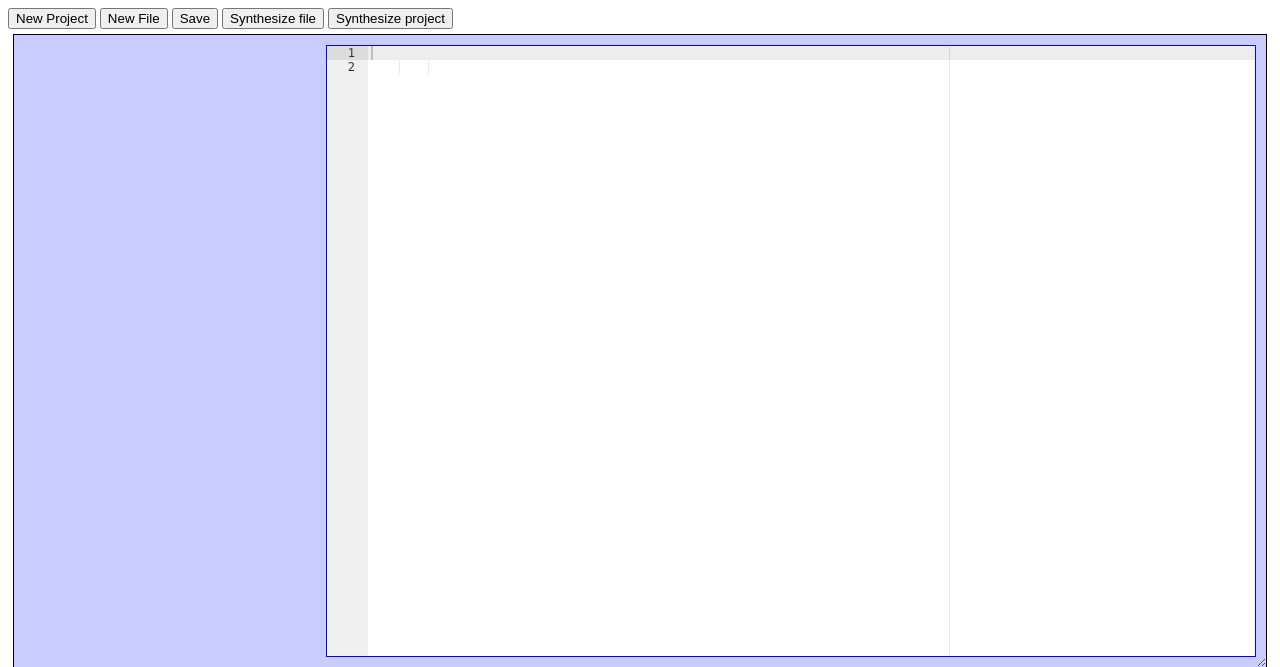
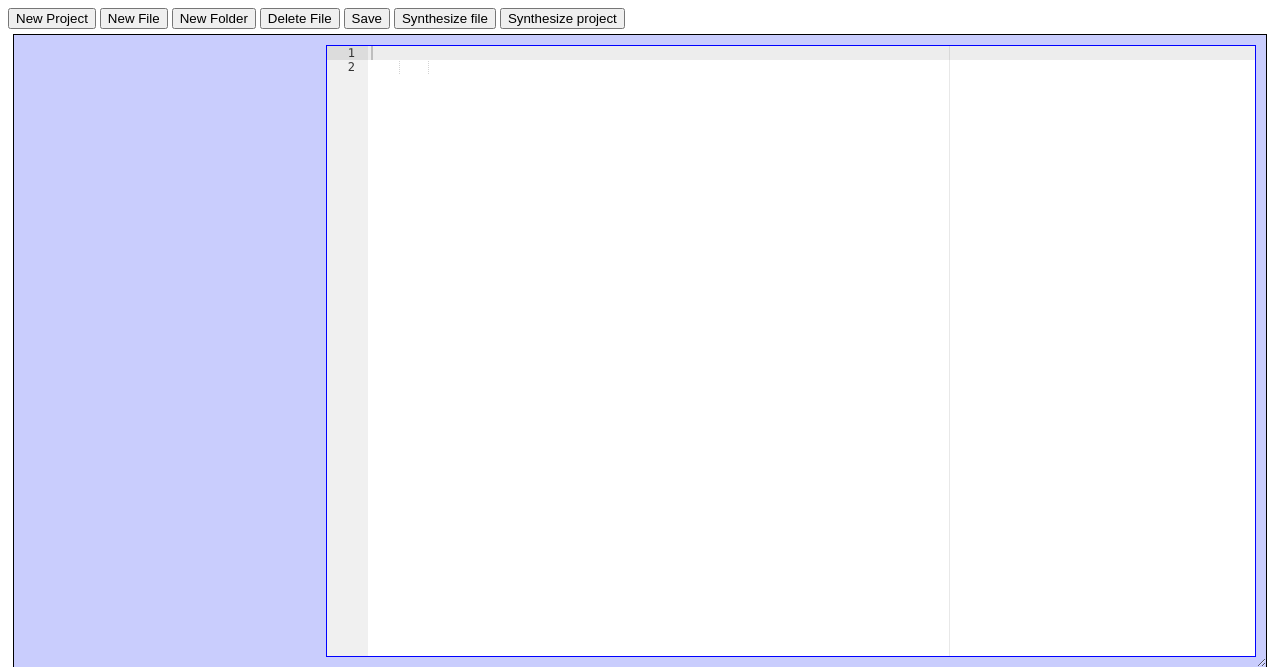
Before and after one commit to dahalankur/es4VHDL, a Flask app: template templates/index.html in a window 1280 px wide. Shown: the top 667 px of the page. Run offline with Flask 2, Linux system fonts and the light colour scheme; the template is opened without the code that fills it, so the values that code supplies are empty; some libraries are stand-ins or nearby versions.

Commit message:
Add more endpoints to interact with files

```diff
--- a/app.py
+++ b/app.py
@@ -37,6 +37,43 @@ def make_tree(path):
 
 # TODO: Update the size of the file tree and the editor window to be correct.
 
+@app.route('/delete_file', methods = ['GET'])
+@htpasswd.required
+def delete_file(user):
+    path = os.path.expanduser(f'/h/{user}/.es4/')
+    to_delete = request.args.get('filename')
+    if os.path.exists(path=to_delete):
+        if not os.path.isfile(path=to_delete):
+            flash('Cannot delete non-file', 'error')
+            return redirect(url_for('index'))
+        # Delete the file
+        os.remove(to_delete)
+    else:
+        flash('No file with the given name exists', 'error')
+        return redirect(url_for('index'))
+    return render_template('index.html', tree=make_tree(path), file_contents=default_msg)
+
+
+@app.route('/new_folder', methods = ['GET'])
+@htpasswd.required
+def new_folder(user):
+    path = os.path.expanduser(f'/h/{user}/.es4/')
+    current_dir = request.args.get('current_dir')
+    new_dir = current_dir + "/" + request.args.get('dirname')
+
+    if os.path.exists(path=current_dir):
+        if os.path.exists(path=new_dir):
+            flash('The directory with the given name already exists', 'error')
+            return redirect(url_for('index'))
+
+        # Create the new directory with appropriate permissions
+        os.mkdir(path=new_dir)
+        os.chmod(path=new_dir, mode=0o2775)
+    else:
+        flash('The path to the current directory does not exist', 'error')
+        return redirect(url_for('index'))
+    return render_template('index.html', tree=make_tree(path), file_contents=default_msg)
+
 
 @app.route('/new_project', methods = ['GET'])
 @htpasswd.required
@@ -46,7 +83,7 @@ def new_project(user):
     print(projname)
     if not os.path.exists(path=projname):
         os.mkdir(path=projname)
-        os.chmod(path=projname, mode=0o2774)
+        os.chmod(path=projname, mode=0o2775)
     else:
         flash('The project already exists', 'error')
         return redirect(url_for('index'))
--- a/templates/index.html
+++ b/templates/index.html
@@ -24,14 +24,44 @@
                 name = prompt("Please provide a valid file name");
             }
             fetch('/new_file?' + new URLSearchParams({
-                filename : name.trim(),
-                current_dir : current_dir
+                filename: name.trim(),
+                current_dir: current_dir
             }))
             // .then(window.location.reload()) TODO: fixme, i need to reload to show the directory that has just been created
 
             // TODO: this also has the "refresh problem" we had with "New Project"
         }
     }
+
+    function new_folder() {
+        if (current_dir) {
+            var name = ""
+            while (name.trim() == "") {
+                name = prompt("Please provide a valid directory name");
+            }
+            fetch('/new_folder?' + new URLSearchParams({
+                dirname: name.trim(),
+                current_dir: current_dir
+            }))
+            // .then(window.location.reload()) TODO: fixme, i need to reload to show the directory that has just been created
+
+            // TODO: this also has the "refresh problem" we had with "New Project"
+        }
+    }
+
+
+    function delete_file() {
+        if(!confirm('Are you sure?')) {
+            return;
+        }
+        fetch('/delete_file?' + new URLSearchParams({
+            filename: current_file
+        }))
+            // .then(window.location.reload()) TODO: fixme, i need to reload to show the directory that has just been created
+            current_file = null;
+            // TODO: this also has the "refresh problem" we had with "New Project"
+    }
+
 
     function save_file() {
         var editor = ace.edit("editor");
@@ -66,6 +96,8 @@
         <div id="navbar">
             <button id="New_Project" onclick="new_project()">New Project</button>
             <button id="New_File" onclick="new_file()">New File</button>
+            <button id="New_Folder" onclick="new_folder()">New Folder</button>
+            <button id="Delete_File" onclick="delete_file()">Delete File</button>
             <button id="Save_File" onclick="save_file()">Save</button>
             <button id="Synthesize" onclick="synthesize()"> Synthesize file</button>
             <button id="Synthesize_Project" onclick="synthesize_project()"> Synthesize project</button>
```
